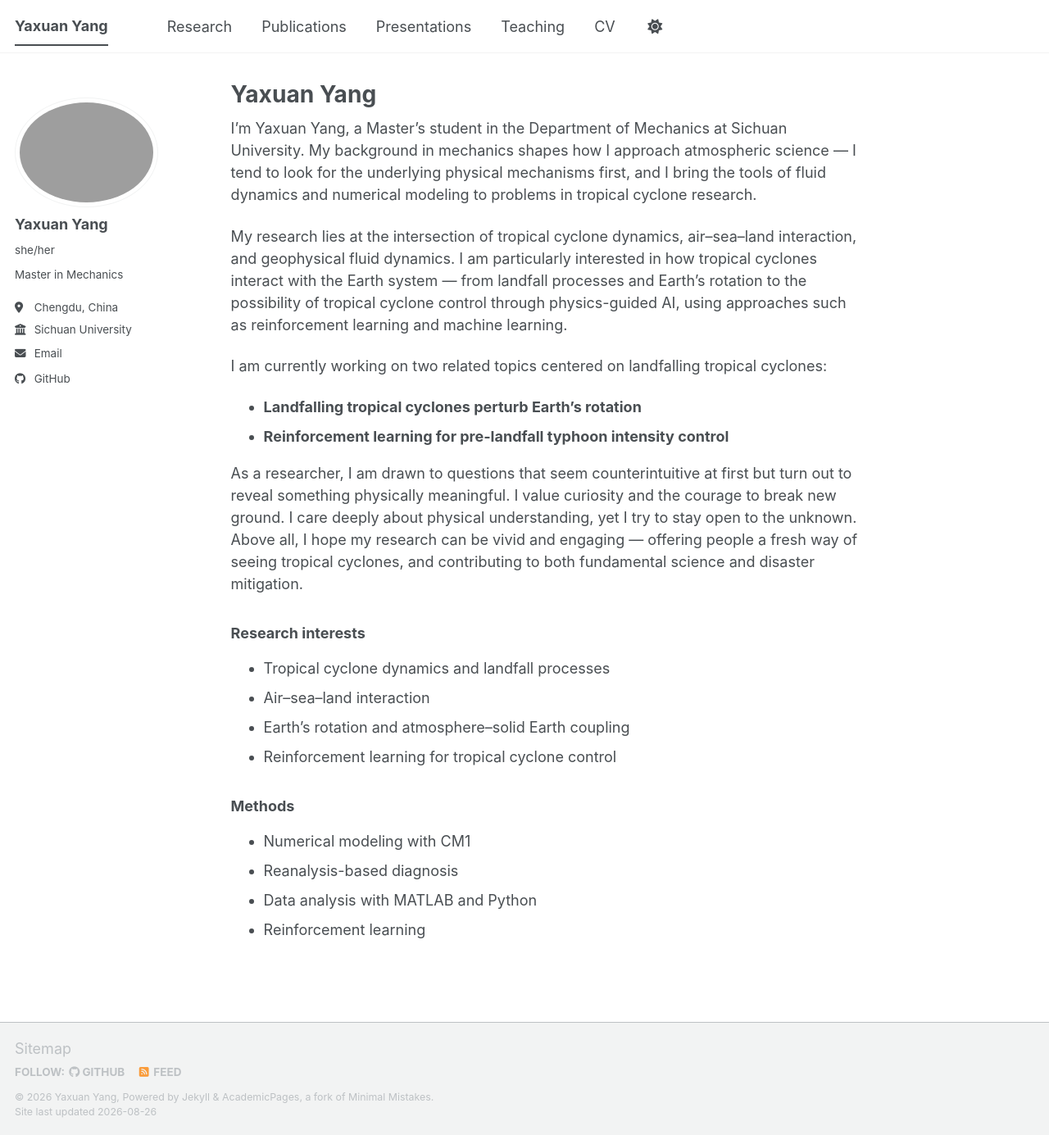
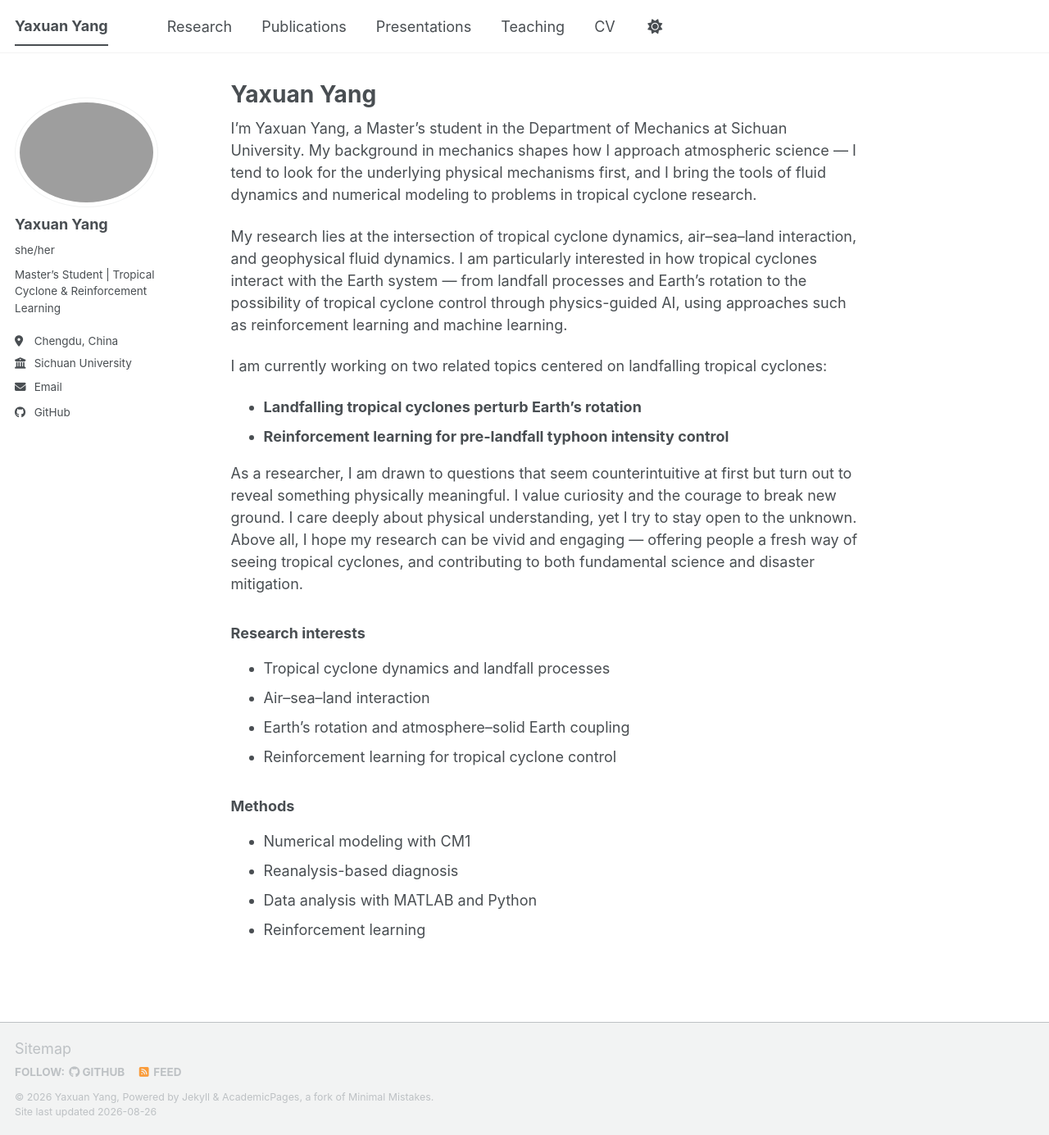
Before and after one commit to yyx-git/yyx-git.github.io, a Jekyll site: the page built from _pages/about.md, in a window 1280 px wide and 1385 px high. Shown: the whole window at 82% size. Built offline with Jekyll 4.4.1, drawn with Linux system fonts in a browser that asks for light colours; a script bundle is joined from its source files by our own code; library files that are not in the unit come from our copies.

Commit message:
Update _config.yml

```diff
--- a/_config.yml
+++ b/_config.yml
@@ -12,7 +12,7 @@
 title                    : "Yaxuan Yang"  # "Your Name / Site Title"
 title_separator          : "-"
 name                     : "Yaxuan Yang"
-description              : "Personal academic website"  # Update this with a general description of your site, this is the default if not overridden by a page
+description              : "Personal academic website of Yaxuan Yang, focusing on tropical cyclone dynamics,  air–sea-land interaction, and reinforcement learning."  # Update this with a general description of your site, this is the default if not overridden by a page
 url                      : "https://yyx-git.github.io" # The base hostname & protocol for your site e.g. "https://[your GitHub username].github.io",
                                                            # or if you already have some other page hosted on Github then use "https://[your GitHub username].github.io/[Your Repo Name]"
 baseurl                  : "" # the subpath of your site, e.g. "/blog"
@@ -26,7 +26,7 @@
   avatar           : "profile.jpg"
   name             : "Yaxuan Yang"
   pronouns         : "she/her"
-  bio              : "Master in Mechanics"
+  bio              : "Master’s Student | Tropical Cyclone & Reinforcement Learning"
   location         : "Chengdu, China"
   employer         : "Sichuan University"
   uri              : # URL
```
